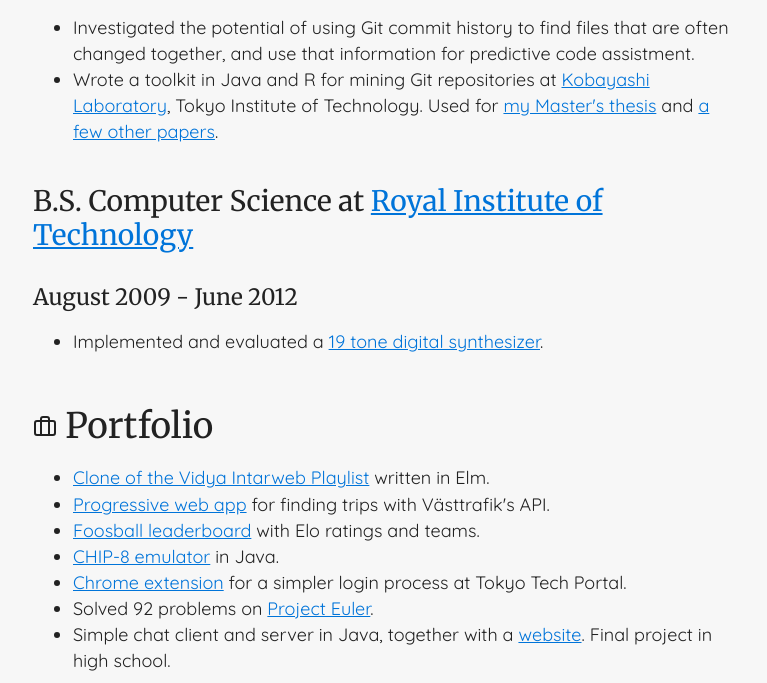
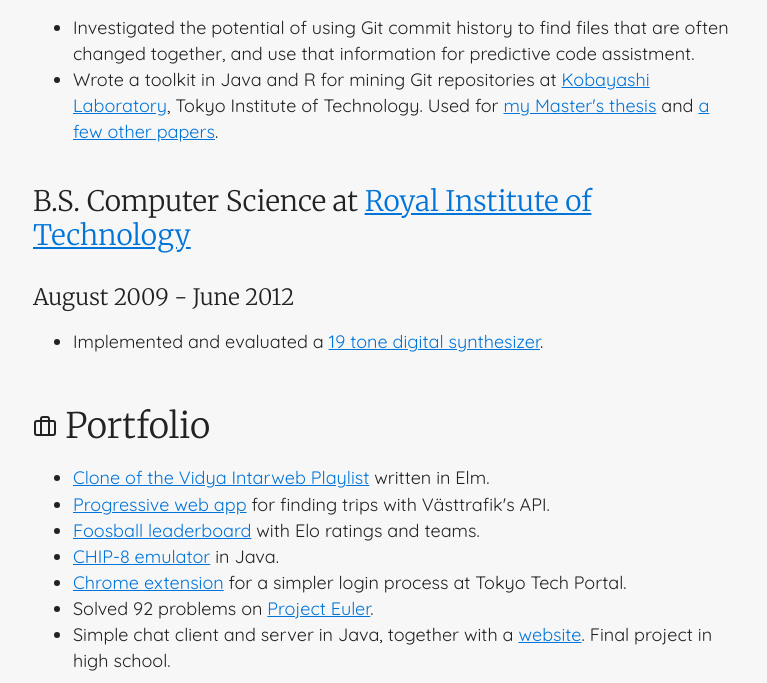
Before and after one commit to hagward/hagward.github.io, a plain HTML site: page index.html in a window 1280 px wide. Shown: the part 1902-2585 px from the top of the page, without its empty margins (255-1022 px from the left). Drawn offline with nearby package versions, Linux system fonts and the light colour scheme.

Commit message:
Use light heading font

```diff
--- a/index.html
+++ b/index.html
@@ -5,7 +5,7 @@
     <meta name="viewport" content="width=device-width, initial-scale=1.0" />
     <meta http-equiv="X-UA-Compatible" content="ie=edge" />
     <link
-      href="https://fonts.googleapis.com/css?family=Merriweather|Quicksand"
+      href="https://fonts.googleapis.com/css2?family=Merriweather:wght@300&family=Quicksand&display=swap"
       rel="stylesheet"
     />
     <script src="https://unpkg.com/feather-icons"></script>
```
